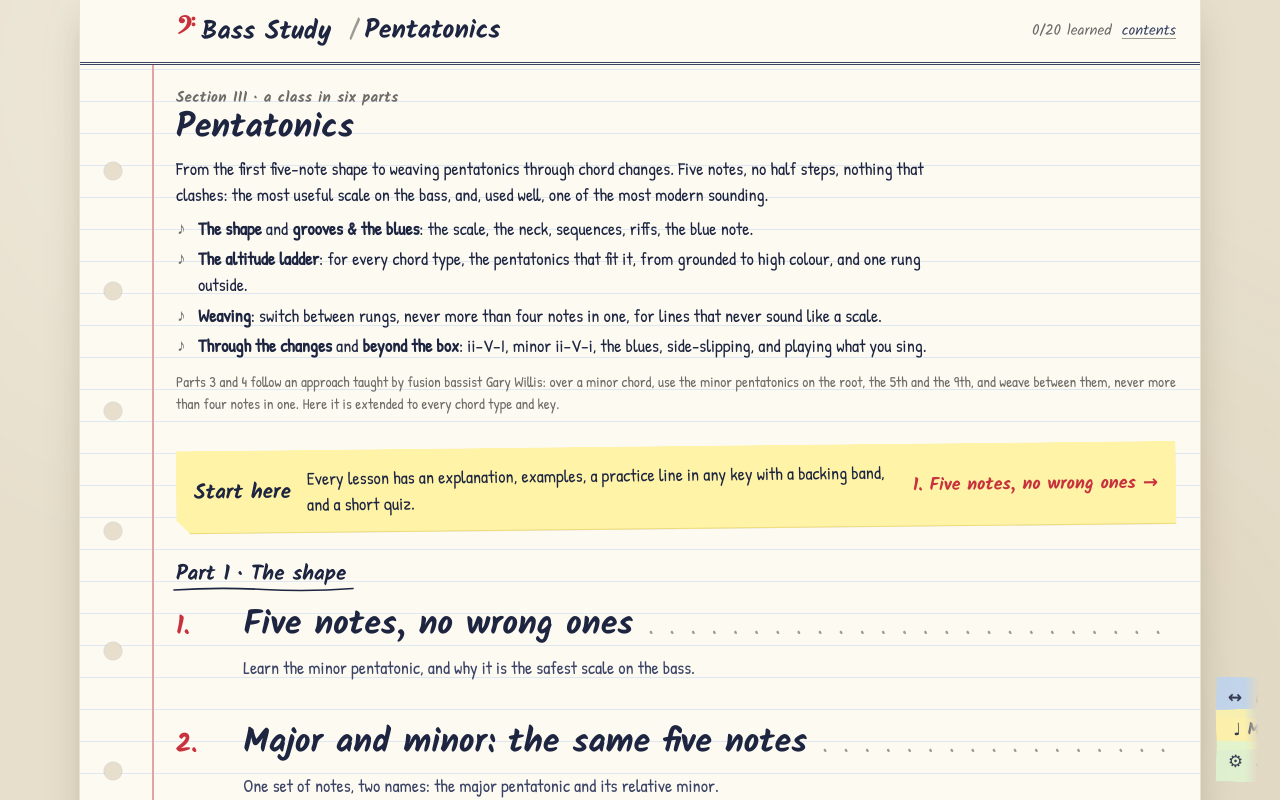
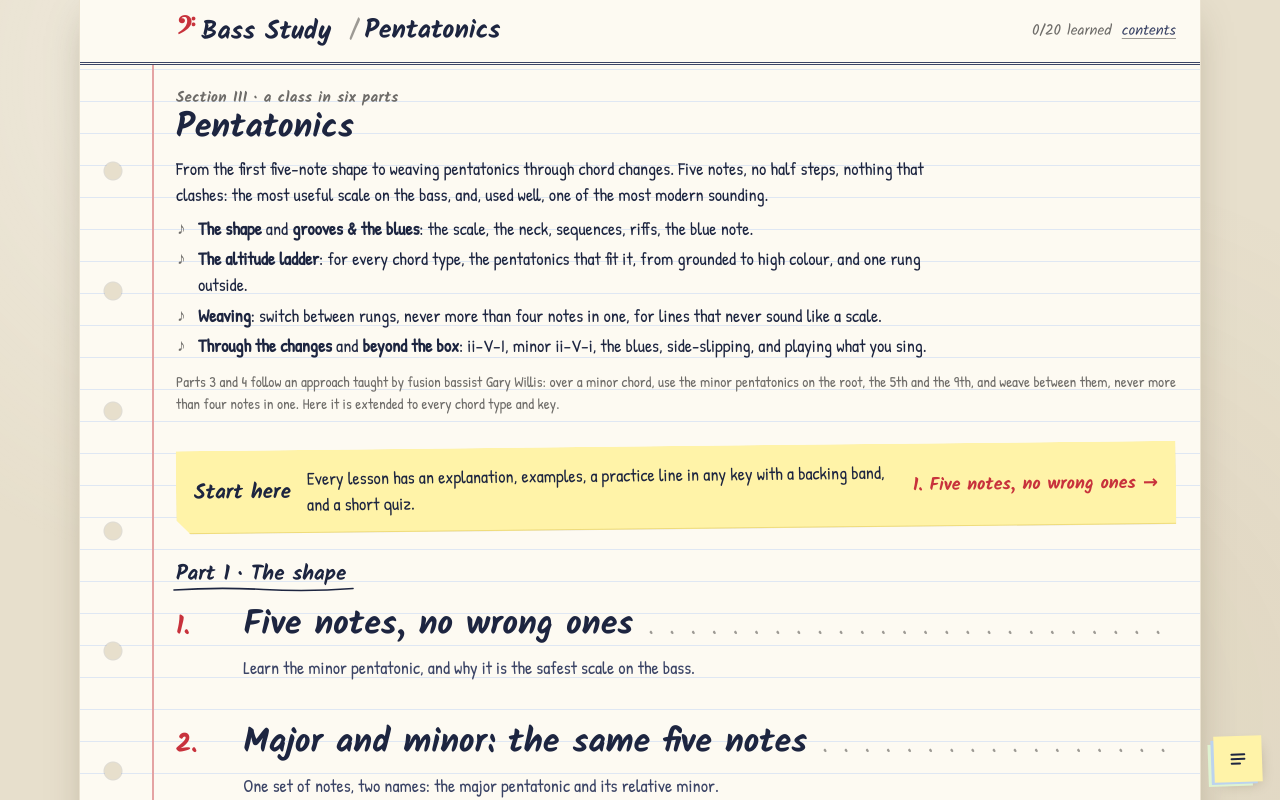
Before and after one commit to Diullei/bass-study, a React (Vite) app: page /pentatonics in a window 1280 px wide. Shown: the top 800 px of the page. Built offline with nearby package versions, Linux system fonts and the light colour scheme.

Commit message:
Replace corner pile with launcher menu

```diff
--- a/src/features/intervals/IntervalRuler.module.css
+++ b/src/features/intervals/IntervalRuler.module.css
@@ -168,11 +168,11 @@
 .panel {
   position: fixed;
   right: 18px;
-  bottom: 152px;
+  bottom: 76px;
   z-index: 31;
   width: min(560px, calc(100vw - 36px));
-  max-height: calc(100vh - 172px);
-  max-height: calc(100dvh - 172px);
+  max-height: calc(100vh - 92px);
+  max-height: calc(100dvh - 92px);
   overflow-y: auto;
   padding: var(--sp-3) var(--sp-4) var(--sp-4);
   background: var(--paper-sheet);
--- a/src/features/intervals/IntervalWidget.tsx
+++ b/src/features/intervals/IntervalWidget.tsx
@@ -33,8 +33,9 @@ export function IntervalWidget() {
   }, [st.open])
   return (
     <>
-      <button type="button" className={s.fab} onClick={() => set({ open: !st.open })} title="Interval ruler: degrees and half steps" aria-expanded={st.open}>
-        <span aria-hidden>↔</span> Intervals
+      <button type="button" className={s.fab} onClick={() => set({ open: !st.open })} title="Interval ruler: degrees and half steps" data-hint="degrees and half steps" aria-expanded={st.open}>
+        <span aria-hidden>↔</span>
+        <span>Intervals</span>
       </button>
       {st.open && (
         <aside ref={F.ref} className={s.panel} style={F.style} aria-label="Interval ruler">
--- a/src/features/metronome/Metronome.tsx
+++ b/src/features/metronome/Metronome.tsx
@@ -125,8 +125,11 @@ export function Metronome() {
 
   return (
     <>
-      <button type="button" className={cx(styles.fab, live.playing && styles.on)} onClick={() => setOpen((o) => !o)} title="Metronome">
-        <span className={styles.led} aria-hidden />♩ {live.playing ? S.bpm : 'Metronome'}
+      <button type="button" className={cx(styles.fab, live.playing && styles.on)} onClick={() => setOpen((o) => !o)} title="Metronome" data-hint={`${S.bpm} bpm · ${S.beats}/${S.note}${live.playing ? ' · playing' : ''}`}>
+        <span className={styles.fabIcon} aria-hidden>
+          ♩<i className={styles.led} />
+        </span>
+        <span>Metronome</span>
       </button>
 
       <div
--- a/src/features/settings/Settings.tsx
+++ b/src/features/settings/Settings.tsx
@@ -145,8 +145,9 @@ export function Settings() {
   const [open, setOpen] = useState(false)
   return (
     <>
-      <button type="button" className={s.fab} onClick={() => setOpen(true)} title="Settings" aria-haspopup="dialog">
-        <span aria-hidden>⚙</span> Settings
+      <button type="button" className={s.fab} onClick={() => setOpen(true)} title="Settings" data-hint="left-handed view · fingering" aria-haspopup="dialog">
+        <span aria-hidden>⚙</span>
+        <span>Settings</span>
       </button>
       <SettingsModal open={open} onClose={() => setOpen(false)} />
     </>
--- a/src/features/shell/CornerDock.module.css
+++ b/src/features/shell/CornerDock.module.css
@@ -1,4 +1,4 @@
-/* The tools in the bottom-right corner: a pile of icon tabs that fans out into sticky notes. */
+/* The tools in the bottom-right corner: one launcher, and a menu card that opens above it. */
 .dock {
   position: fixed;
   right: 18px;
@@ -6,58 +6,157 @@
   z-index: 30;
   display: flex;
   flex-direction: column;
-  align-items: flex-end;
+  align-items: stretch;
   /* no transform or filter here: the tools' own windows are fixed-position children */
 }
-/* the notes: each tool's first element. The dock lays them out; their own corner offsets no longer apply. */
-.dock > button:not(.cover) {
-  position: static;
-  /* minimized: just wide enough for the icon; the wide gap pushes the name out of sight */
-  max-width: 46px;
-  gap: 13px;
-  /* the right edge fades out, so a name cut off there never shows as a sliver */
-  mask-image: linear-gradient(to right, #000 62%, transparent 92%);
-  margin-top: -9px;
-  padding-left: 12px;
-  padding-right: 0;
-  overflow: hidden;
-  white-space: nowrap;
-  justify-content: flex-start;
-  opacity: 0.88;
-  transition:
-    max-width 0.22s ease,
-    gap 0.22s ease,
-    margin-top 0.22s ease,
-    padding 0.22s ease,
-    opacity 0.15s ease;
+.open {
+  width: 248px;
+  padding: 8px 8px 0;
 }
-.dock > button:not(.cover):first-of-type {
-  margin-top: 0;
+/* the card is drawn as a layer of its own, above the tools' windows (they are children of the dock and may
+   sit in this corner): an open menu is never covered */
+.open::before {
+  content: '';
+  position: absolute;
+  inset: 0;
+  z-index: 39;
+  background: var(--paper-sheet);
+  border: 1.5px solid var(--ink-soft);
+  border-radius: 14px 14px 4px 14px;
+  box-shadow: var(--shadow-sheet), 0 14px 30px -14px rgba(40, 32, 18, 0.5);
 }
-.open > button:not(.cover) {
-  max-width: 260px;
-  gap: 7px;
-  mask-image: none;
-  margin-top: 6px;
-  padding-right: 14px;
-  opacity: 1;
+.open > button {
+  z-index: 40;
 }
-/* fanned out one after the other, from the bottom up */
-.open > button:not(.cover):nth-of-type(2) {
-  transition-delay: 0.03s;
+.open > .launcher {
+  position: relative;
 }
-.open > button:not(.cover):nth-of-type(1) {
-  transition-delay: 0.06s;
+
+/* ── the rows: each tool's first element, restyled from a sticky note into a menu row ── */
+.dock > button:not(.launcher) {
+  display: none;
 }
-/* over the pile while it is minimized: one tap opens the stack */
-.cover {
-  position: absolute;
-  inset: -6px;
-  z-index: 1;
-  padding: 0;
+.open > button:not(.launcher) {
+  position: relative;
+  /* the notes' own corner offsets must not shift the rows */
+  inset: auto;
+  display: grid;
+  grid-template-columns: 26px 1fr;
+  align-items: center;
+  column-gap: 8px;
+  min-height: 52px;
+  margin: 0 0 4px;
+  padding: 6px 10px 6px 14px;
+  font: 700 var(--fs-md) / 1.15 var(--font-hand);
+  text-align: left;
+  color: var(--ink);
   background: none;
   border: 0;
+  border-radius: 8px;
+  box-shadow: none;
+  transform: none;
   cursor: pointer;
+  animation: rowIn 0.16s ease both;
+}
+.open > button:not(.launcher):nth-of-type(2) {
+  animation-delay: 0.03s;
+}
+.open > button:not(.launcher):nth-of-type(3) {
+  animation-delay: 0.06s;
+}
+@keyframes rowIn {
+  from {
+    opacity: 0;
+    transform: translateY(6px);
+  }
+}
+/* the tool's colour, as a bar down the left edge */
+.open > button:not(.launcher)::before {
+  content: '';
+  position: absolute;
+  left: 3px;
+  top: 8px;
+  bottom: 8px;
+  width: 5px;
+  border-radius: 3px;
+  background: var(--row, var(--sticky));
+}
+.open > button[title^='Interval'] {
+  --row: var(--tab-blue);
+}
+.open > button[title='Metronome'] {
+  --row: var(--sticky-edge);
+}
+.open > button[title='Settings'] {
+  --row: var(--sticky-green-edge);
+}
+/* a line under the name: what the tool is, or what it is doing */
+.open > button:not(.launcher)::after {
+  content: attr(data-hint);
+  grid-column: 2;
+  font: 400 var(--fs-xs) / 1.2 var(--font-hand);
+  color: var(--pencil);
+}
+.open > button:not(.launcher):hover,
+.open > button:not(.launcher):focus-visible {
+  background: var(--highlighter);
+  transform: none;
+}
+
+/* ── the launcher: a small pile of sticky notes ── */
+.launcher {
+  align-self: flex-end;
+  display: grid;
+  place-items: center;
+  width: 48px;
+  height: 46px;
+  padding: 0;
+  color: var(--ink);
+  background: var(--sticky);
+  border: 0;
+  /* two more notes under the top one */
+  box-shadow:
+    -4px 3px 0 -1px var(--tab-blue),
+    -8px 6px 0 -2px var(--sticky-green),
+    var(--shadow-note);
+  transform: rotate(-2deg);
+  cursor: pointer;
+  transition: transform 0.12s ease;
+}
+.launcher:hover,
+.launcher:focus-visible {
+  transform: rotate(0deg) translateY(-1px);
+}
+.open .launcher {
+  width: 34px;
+  height: 30px;
+  margin: 0 -2px 6px 0;
+  background: none;
+  box-shadow: none;
+  transform: none;
+  color: var(--pencil);
+}
+.open .launcher:hover,
+.open .launcher:focus-visible {
+  color: var(--red-pen);
+}
+.x {
+  font: 700 22px/1 var(--font-hand);
+}
+/* a running metronome shows on the closed launcher: its light and its tempo */
+.bpm {
+  display: flex;
+  flex-direction: column;
+  align-items: center;
+  gap: 2px;
+  font: 700 14px/1 var(--font-hand);
+}
+.bpm i {
+  width: 8px;
+  height: 8px;
+  border-radius: 50%;
+  background: var(--red-pen);
+  box-shadow: 0 0 0 3px var(--red-pen-soft);
 }
 @media (max-width: 640px) {
   .dock {
@@ -66,11 +165,7 @@
   }
 }
 @media (prefers-reduced-motion: reduce) {
-  .dock > button:not(.cover) {
-    transition: none;
+  .open > button:not(.launcher) {
+    animation: none;
   }
 }
-/* the metronome's tab keeps its light next to the note, so a running metronome shows while minimized */
-.dock:not(.open) > button[title='Metronome'] {
-  gap: 5px;
-}
--- a/src/features/shell/CornerDock.tsx
+++ b/src/features/shell/CornerDock.tsx
@@ -1,66 +1,96 @@
 import { useEffect, useRef, useState, type ReactNode } from 'react'
+import { useMetronome } from '../metronome/useMetronome'
 import styles from './CornerDock.module.css'
 
 /**
- * The corner of the notebook where the tools live (intervals, metronome, settings).
- * Minimized, their sticky notes are a small pile of icon tabs. Hovering the pile, tapping it, or tabbing into it
- * fans the notes out with their names; they fold back a moment after the pointer leaves, a few seconds after a tap,
- * and right after one is chosen.
+ * The tools of the notebook (intervals, metronome, settings) behind one launcher in the bottom-right corner.
+ * The launcher is a small pile of sticky notes; it opens a menu card with one row per tool.
  *
- * Children are the tools themselves: each renders its note (a <button>) first, which the dock lays out, and its
- * own floating window, which stays positioned by itself.
+ * It opens on a click or tap, and when a mouse rests on it. It closes when a tool is chosen, on a click
+ * elsewhere, on Esc, a moment after the mouse leaves, and after a few idle seconds.
+ *
+ * Children are the tools themselves: each renders its menu row first (a <button>, with a `data-hint` line),
+ * which the dock lays out, and its own floating window, which stays positioned by itself.
  */
 export function CornerDock({ children }: { children: ReactNode }) {
   const [open, setOpen] = useState(false)
+  const { S, live } = useMetronome()
+  const box = useRef<HTMLDivElement>(null)
   const timer = useRef(0)
   const hold = () => window.clearTimeout(timer.current)
-  const foldIn = (ms: number) => {
+  const closeIn = (ms: number) => {
     hold()
     timer.current = window.setTimeout(() => setOpen(false), ms)
   }
+  const show = (idle: number) => {
+    setOpen(true)
+    closeIn(idle)
+  }
   useEffect(() => hold, [])
-  // the tools' windows are children of the dock too: only the notes themselves count
-  const onNote = (e: { target: EventTarget; currentTarget: EventTarget }) => {
+  // while it is open: Esc and a click anywhere else close it
+  useEffect(() => {
+    if (!open) return
+    const key = (e: KeyboardEvent) => e.key === 'Escape' && setOpen(false)
+    const away = (e: PointerEvent) => {
+      const t = e.target as HTMLElement
+      // only the menu itself counts as "inside": the tools' windows are children of the dock too
+      const row = t.closest?.('button')
+      if (!(row && row.parentElement === box.current)) setOpen(false)
+    }
+    window.addEventListener('keydown', key)
+    window.addEventListener('pointerdown', away)
+    return () => {
+      window.removeEventListener('keydown', key)
+      window.removeEventListener('pointerdown', away)
+    }
+  }, [open])
+  const onRow = (e: { target: EventTarget; currentTarget: EventTarget }) => {
     const b = (e.target as HTMLElement).closest?.('button')
     return !!b && b.parentElement === e.currentTarget
   }
   return (
     <div
+      ref={box}
       className={`${styles.dock} ${open ? styles.open : ''}`}
-      // a mouse: open while it is over the notes, fold soon after it leaves them
       onPointerOver={(e) => {
-        if (e.pointerType !== 'mouse') return
-        if (onNote(e)) {
-          hold()
-          setOpen(true)
-        } else foldIn(900)
+        if (e.pointerType !== 'mouse' || !open) return
+        // resting on the menu keeps it open; drifting onto a tool's window lets it close
+        if (onRow(e)) hold()
+        else closeIn(700)
       }}
-      onPointerLeave={(e) => e.pointerType === 'mouse' && foldIn(900)}
-      // the keyboard: open while focus is on a note
-      onFocus={(e) => {
-        if (!onNote(e)) return
-        hold()
-        setOpen(true)
+      onPointerLeave={(e) => e.pointerType === 'mouse' && open && closeIn(700)}
+      onClick={(e) => {
+        // a tool was chosen: get out of its way
+        if (onRow(e) && !(e.target as HTMLElement).closest(`.${styles.launcher}`)) (hold(), setOpen(false))
       }}
-      onBlur={(e) => onNote(e) && foldIn(2500)}
-      // a note was chosen: fold away shortly
-      onClick={(e) => onNote(e) && foldIn(700)}
     >
       {children}
-      {!open && (
-        // a finger first opens the stack; the second tap picks a note (the icon tabs are too small to aim at)
-        <button
-          type="button"
-          className={styles.cover}
-          tabIndex={-1}
-          aria-label="Show the tools: intervals, metronome, settings"
-          onClick={(e) => {
-            e.stopPropagation()
-            setOpen(true)
-            foldIn(5000)
-          }}
-        />
-      )}
+      <button
+        type="button"
+        className={`${styles.launcher} ${live.playing ? styles.playing : ''}`}
+        aria-expanded={open}
+        aria-label={open ? 'Close the tools' : `Tools: intervals, metronome, settings${live.playing ? `. Metronome playing at ${S.bpm}` : ''}`}
+        title="Tools"
+        // a mouse arriving on the launcher opens the menu. Only arriving: after a click or Esc closed it,
+        // the mouse still resting here must not open it again
+        onPointerEnter={(e) => e.pointerType === 'mouse' && !open && show(6000)}
+        onClick={() => (open ? (hold(), setOpen(false)) : show(6000))}
+      >
+        {open ? (
+          <span className={styles.x} aria-hidden>
+            ×
+          </span>
+        ) : live.playing ? (
+          <span className={styles.bpm}>
+            <i aria-hidden />
+            {S.bpm}
+          </span>
+        ) : (
+          <svg viewBox="0 0 24 24" width="22" height="22" aria-hidden>
+            <path d="M5 7h14M5 12h14M5 17h9" fill="none" stroke="currentColor" strokeWidth="2.2" strokeLinecap="round" />
+          </svg>
+        )}
+      </button>
     </div>
   )
 }
```
Also changed, not shown: src/features/metronome/Metronome.module.css (+16 -8 lines).
